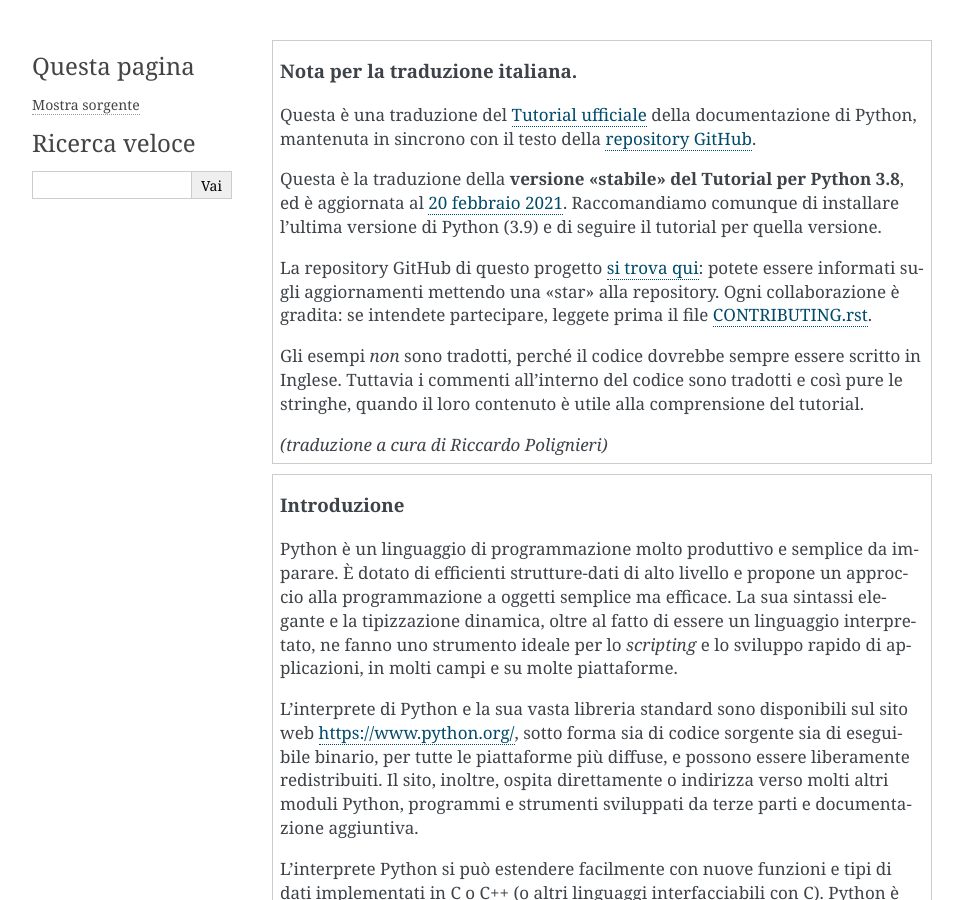
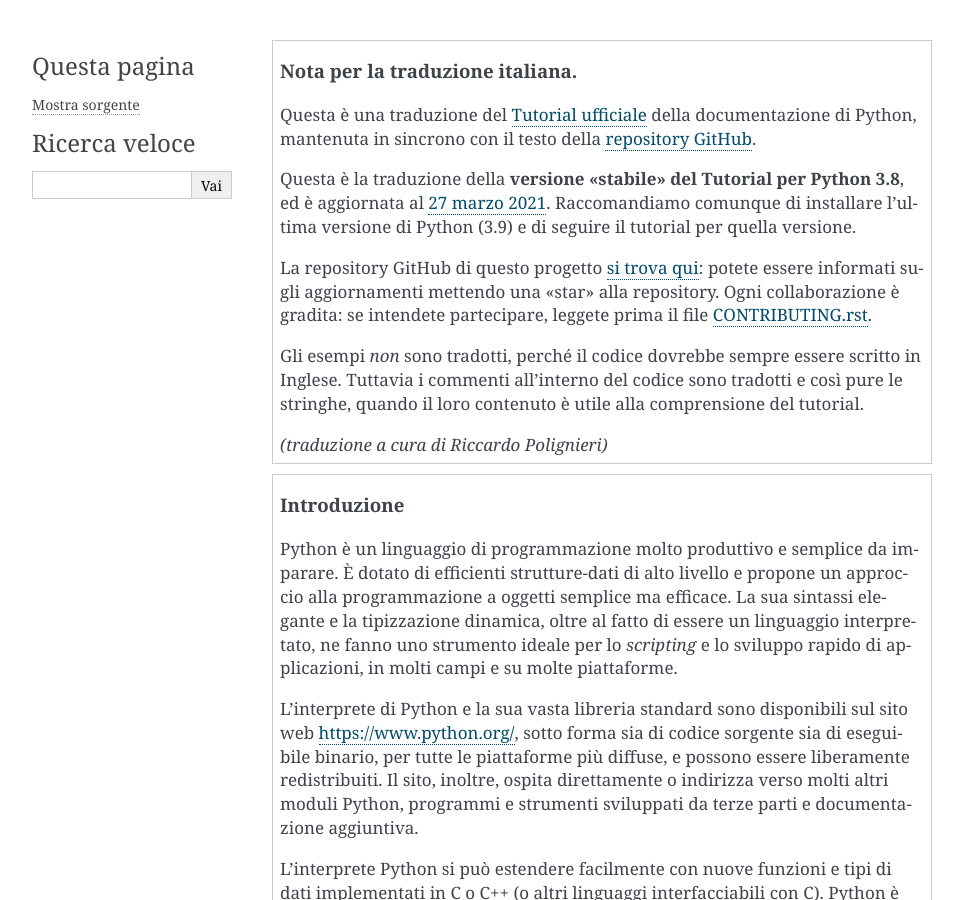
Before and after one commit to ricpol/pytutorial-it, a Sphinx documentation site: the page built from tutorial/source/appetite.rst, in a window 1280 px wide and 900 px high. Shown: the whole window, without its empty margins (148-1111 px from the left). Built offline with Sphinx 7.4.7, drawn with Linux system fonts in a browser that asks for light colours.

Commit message:
sync to commit 6fcebbb

```diff
--- a/tutorial/source/appetite.rst
+++ b/tutorial/source/appetite.rst
@@ -8,7 +8,7 @@
 
     Questa è la traduzione della **versione "stabile" del Tutorial per Python
     3.8**, ed è aggiornata al
-    `20 febbraio 2021 <https://github.com/python/cpython/commits/3.8/Doc/tutorial>`_.
+    `27 marzo 2021 <https://github.com/python/cpython/commits/3.8/Doc/tutorial>`_.
     Raccomandiamo comunque di installare l'ultima versione di Python (3.9)
     e di seguire il tutorial per quella versione.
 
--- a/tutorial/source/controlflow.rst
+++ b/tutorial/source/controlflow.rst
@@ -877,7 +877,7 @@ un'espressione che restituisce il valore dell'annotazione. Le annotazioni per
 i valori di ritorno si indicano con un ``->`` seguito da un'espressione,
 collocati tra la fine della lista dei parametri e il "due punti" che termina
 l'istruzione :keyword:`def`. Nell'esempio che segue sono annotati un parametro
-posizionale, un parametro keyword e il valore di ritorno::
+obbligatorio, un parametro opzionale e il valore di ritorno::
 
    >>> def f(ham: str, eggs: str = 'eggs') -> str:
    ...     print("Annotations:", f.__annotations__)
```
